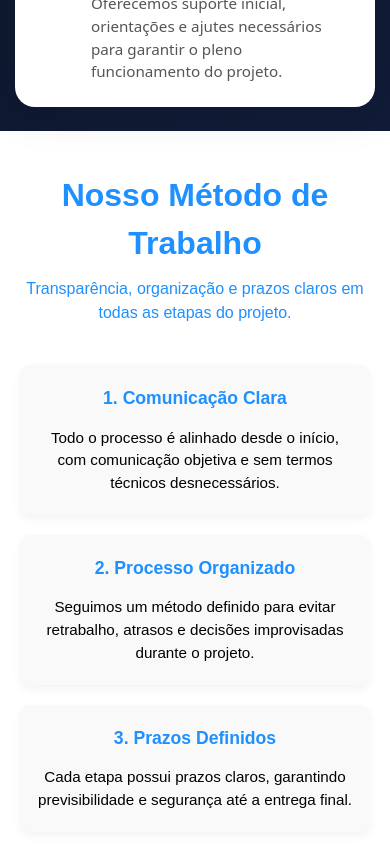
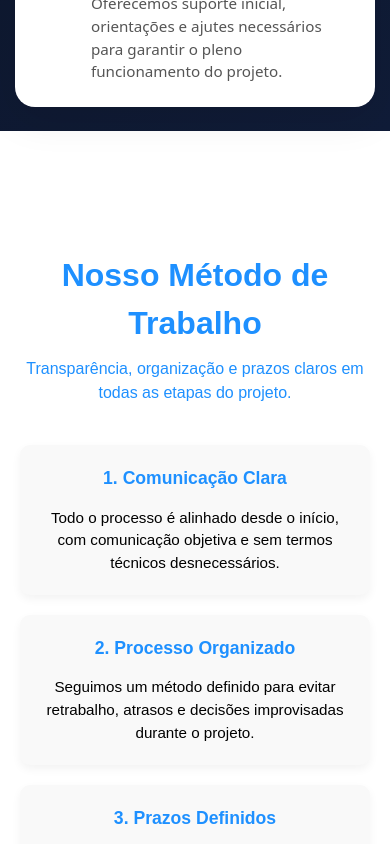
Before and after one commit to OcimarPrado/Frontend-ProjetoA, a React (Vite) app: page / in a window 390 px wide. Shown: the part 1160-2004 px from the top of the page. Built offline with nearby package versions, Linux system fonts and the light colour scheme; sample sign-in values are in the browser's storage.

Commit message:
Adjust padding in ComoFunciona.css

```diff
--- a/src/styles/ComoFunciona.css
+++ b/src/styles/ComoFunciona.css
@@ -1,6 +1,6 @@
 .como-funciona {
   background-color: #ffffff;
-  padding: 170px 20px;
+  padding: 120px 20px;
   font-family: Arial, Helvetica, sans-serif;
   color: #000000;
   width: 100%;
@@ -76,14 +76,14 @@
 
   .step-card {
     width: 45%;
-    padding: 25px 15px;
+    padding: 15px 15px;
   }
 }
 
 /* Celulares */
 @media (max-width: 600px) {
   .como-funciona {
-    padding: 40px 15px;
+    padding: 120px 15px;
   }
 
   .steps {
```
